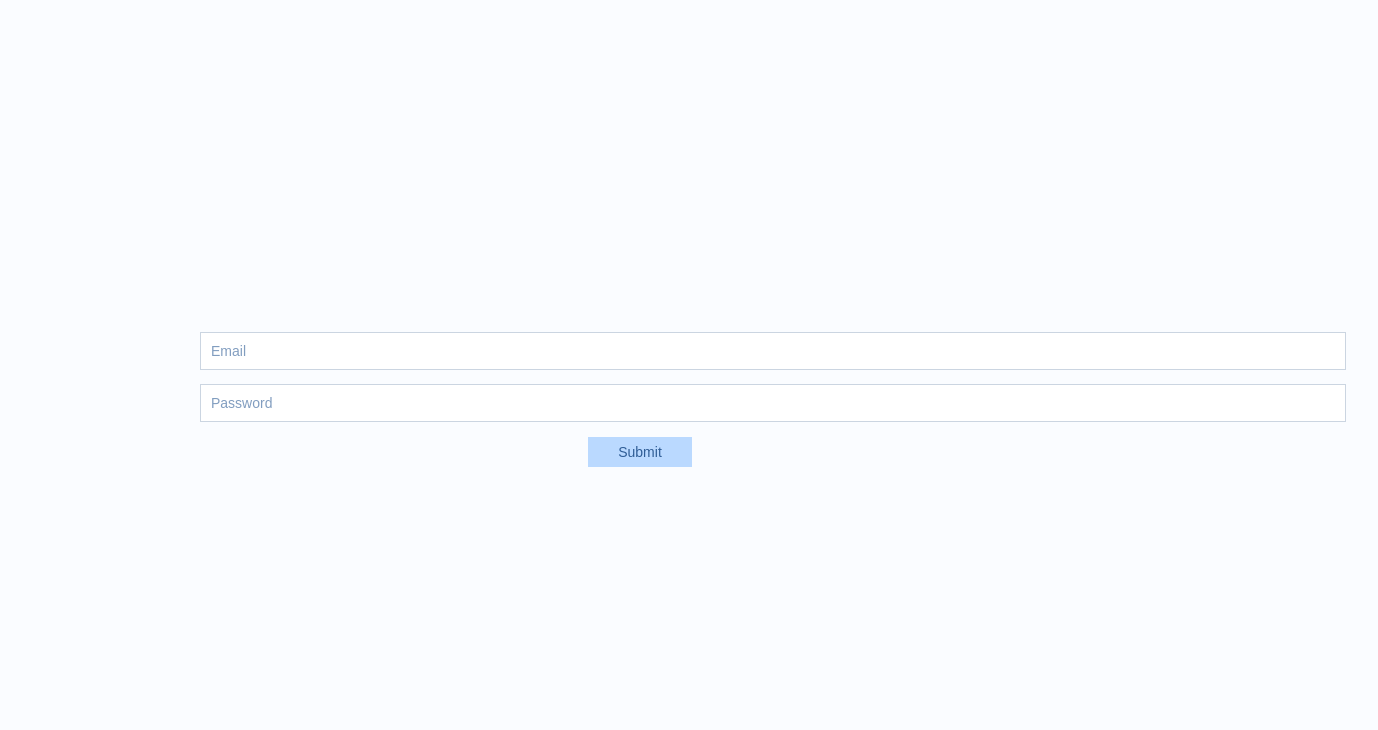
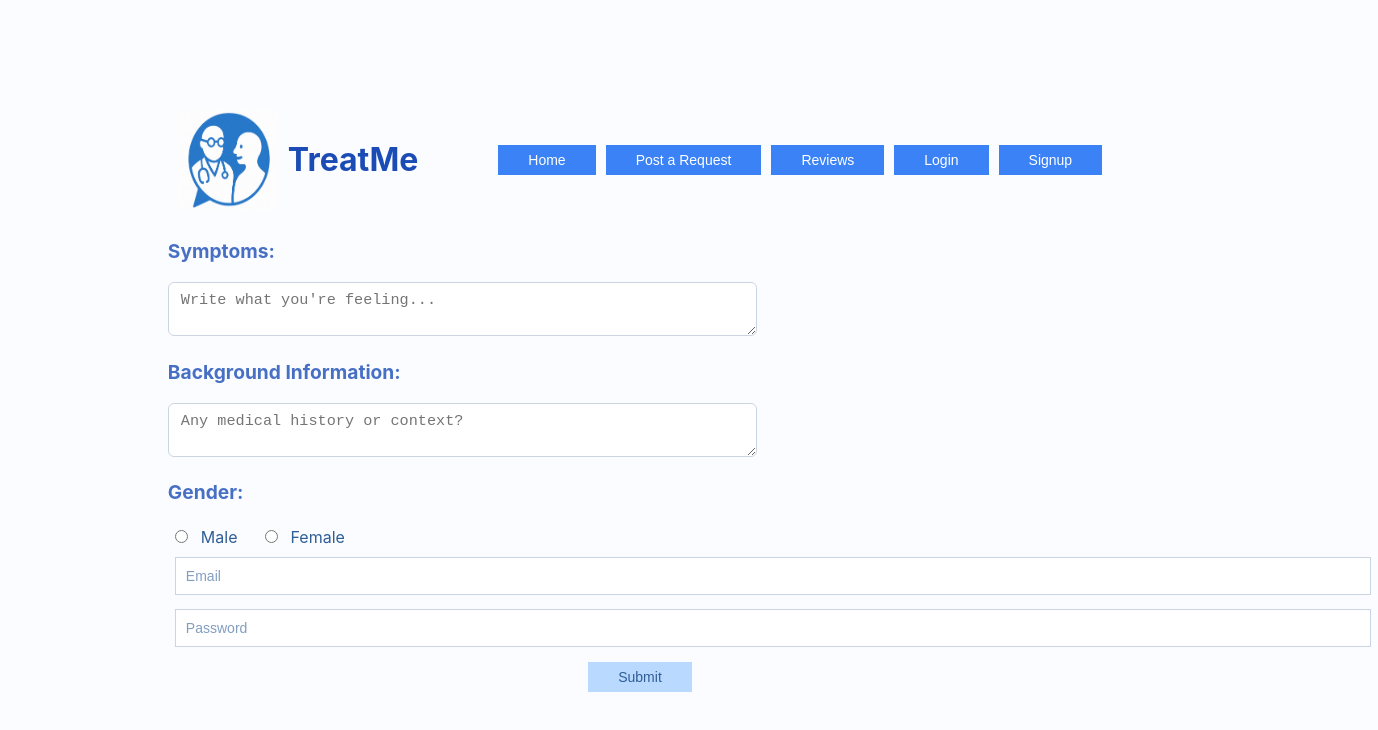
Before and after one commit to vytcka/Doctor-patient-app, a React (Create React App) app in the folder client/: page /post-request in a window 1280 px wide. Shown: the top 730 px of the page, 1378 px wide, since content can reach past the window. Built offline with nearby package versions, Linux system fonts and the light colour scheme.

Commit message:
symptoms, background info textbox and gender radiobutton with slight framing adjustments

```diff
--- a/client/src/PostRequest.js
+++ b/client/src/PostRequest.js
@@ -1,9 +1,12 @@
 import { useEffect, useState } from 'react';
 import { Link } from 'react-router-dom';
+import Icon from './LogoIcon.png';
 
 function PostRequest() {
   const [email, setEmail] = useState("");
   const [password, setPassword] = useState("");
+  const [message, setMessage] = useState("");
+  const [gender, setGender] = useState("");
 
   const handleSubmit = () => {
     console.log(email, password); // do something with the values
@@ -11,6 +14,65 @@ function PostRequest() {
 
   return (
     <div>
+
+      <div style={{ display: "flex", justifyContent: "space-between", alignItems: "center", padding: "10px" }}>
+              <div style={{ display: "flex", alignItems: "center" }}>
+                <img src={Icon} alt="Description" style={{ width: "100px", height: "100px", marginRight: "10px" }} />
+                <div style={{ fontSize: "2rem", color: "#1b4cb6", fontWeight: "bold", marginRight: "80px" }}>TreatMe</div>{/* App title */}
+              </div>
+              {/* Buttons for: Home, PostaRequest, Reviews, Login and their colours + placements */}
+              <div style={{ display: "flex", gap: "10px" }}>
+                <Link to="/" style={{ textDecoration: "none" }}>
+                  <button style={{ backgroundColor: "#3b82f6", color: "white" }}>Home</button>
+                </Link>
+                <Link to="/post-request" style={{ textDecoration: "none" }}>
+                  <button style={{ backgroundColor: "#3b82f6", color: "white" }}>Post a Request</button>
+                </Link>
+                <Link to="/reviews" style={{ textDecoration: "none" }}>
+                  <button style={{ backgroundColor: "#3b82f6", color: "white" }}>Reviews</button>
+                </Link>
+                <Link to="/login" style={{ textDecoration: "none" }}>
+                  <button style={{ backgroundColor: "#3b82f6", color: "white" }}>Login</button>
+                </Link>
+                <Link to="/signup" style={{ textDecoration: "none" }}>
+                  <button style={{ backgroundColor: "#3b82f6", color: "white" }}>Signup</button>
+                </Link>
+              </div>
+        </div>
+        <p style={{ fontSize: "1.2rem", fontWeight: "bold", color: "#1b4cb6", textAlign:"left" }}>Symptoms:</p>
+       <textarea cols= "60" autocorrect="on"
+          placeholder="Write what you're feeling..."
+          value={message}
+          onChange={(e) => setMessage(e.target.value)}
+        />
+      <p style={{ fontSize: "1.2rem", fontWeight: "bold", color: "#1b4cb6", textAlign:"left" }}>Background Information:</p>
+       <textarea cols= "60" autocorrect="on"
+          placeholder="Any medical history or context?"
+          value={message}
+          onChange={(e) => setMessage(e.target.value)}
+        />
+    <p style={{ fontSize: "1.2rem", fontWeight: "bold", color: "#1b4cb6", textAlign:"left" }}>Gender:</p>
+    <div style={{ display: "flex", gap: "20px", alignItems: "center" }}>
+    <label style={{ display: "flex", alignItems: "center", gap: "6px" }}>
+    <input
+      type="radio"
+      value="male"
+      checked={gender === "male"}
+      onChange={(e) => setGender(e.target.value)}
+    />
+    Male
+    </label>
+
+  <label style={{ display: "flex", alignItems: "center", gap: "6px" }}>
+    <input
+      type="radio"
+      value="female"
+      checked={gender === "female"}
+      onChange={(e) => setGender(e.target.value)}
+    />
+    Female
+  </label>
+</div>
       <input
         type="text"
         placeholder="Email"
```
